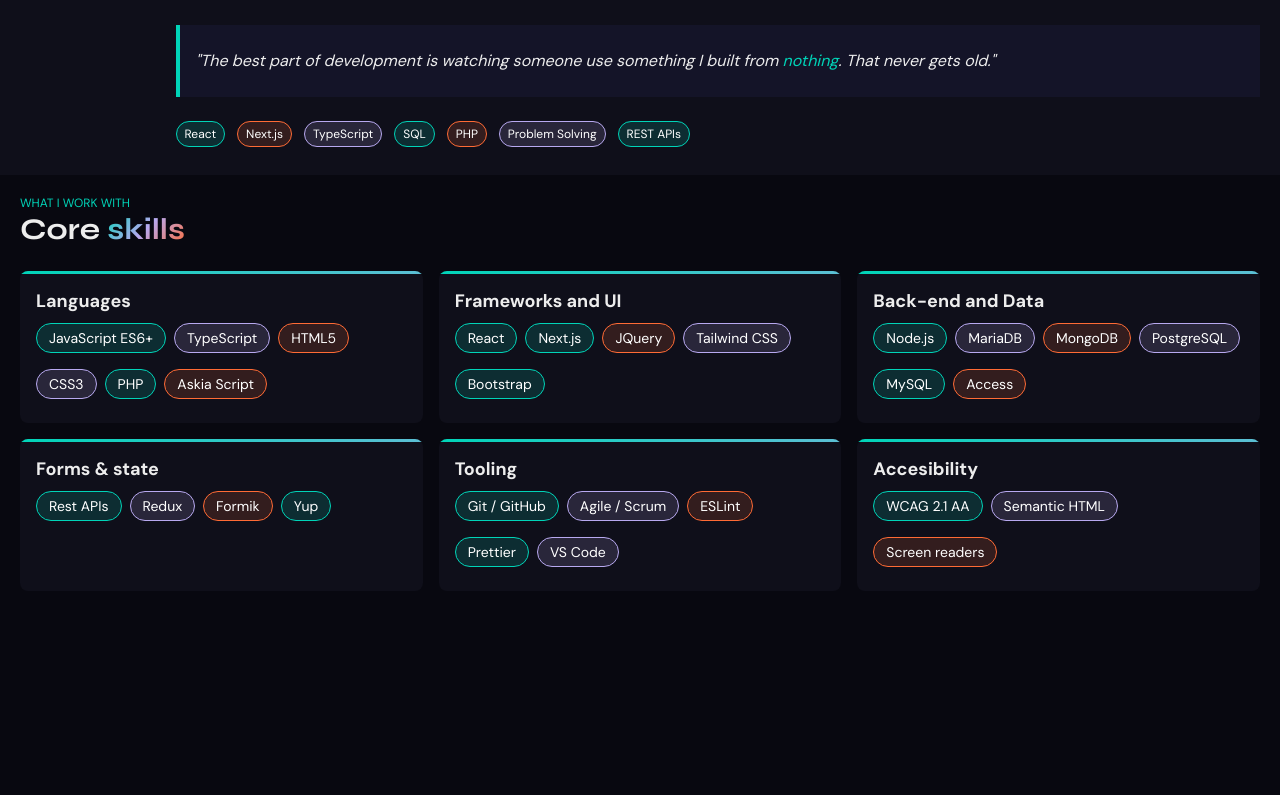
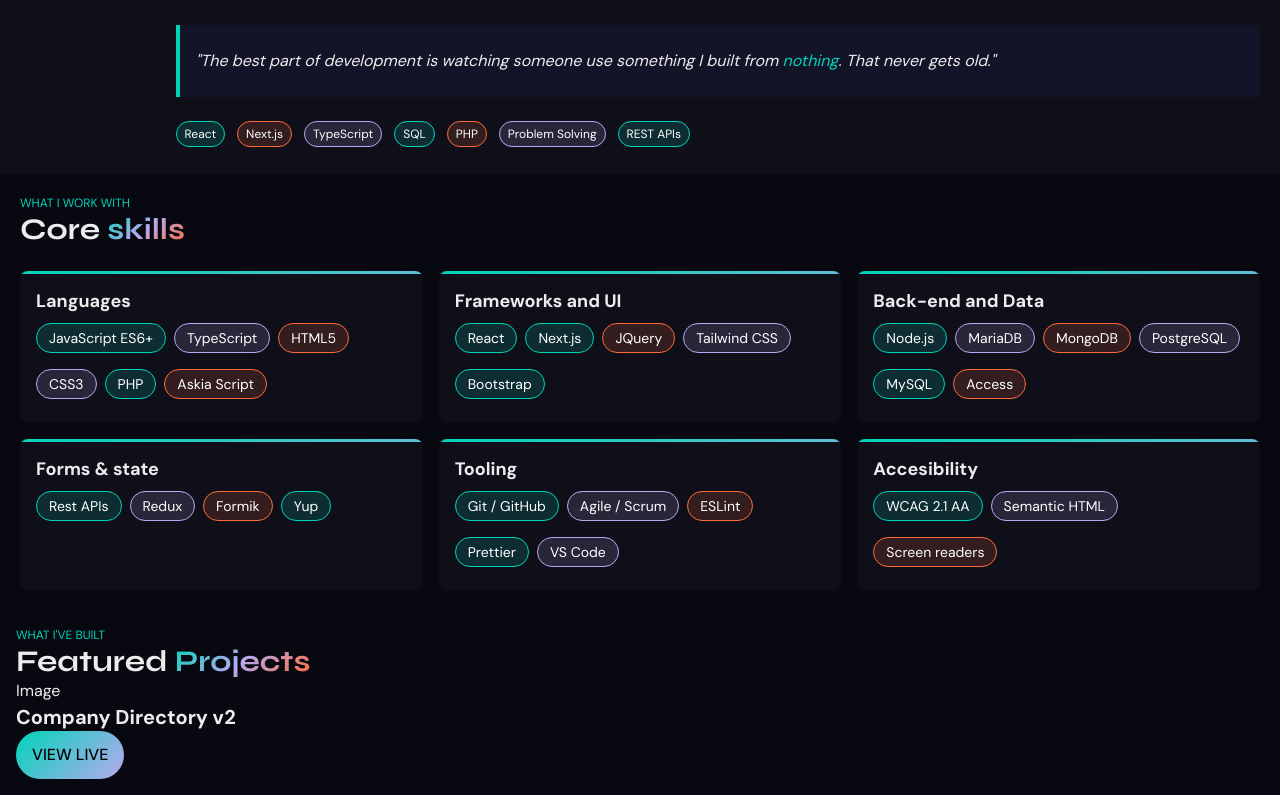
Before and after one commit to rufaro-ndhlovu/Portfolio_Website, a Next.js app: page / in a window 1280 px wide. Shown: the part 909-1704 px from the top of the page. Before the commit the page ends 1520 px from the top, so only its background shows below. Built offline with nearby package versions, Linux system fonts and the light colour scheme.

Commit message:
Feat: Add Projects section with FeaturedProjectCard component; update project interface

```diff
--- a/app/page.tsx
+++ b/app/page.tsx
@@ -2,6 +2,7 @@ import Navbar from "../components/layout/Navbar";
 import Hero from "../components/sections/Hero";
 import About from "../components/sections/About";
 import Skills from "../components/sections/Skills";
+import Projects from "../components/sections/Projects";
 
 export default function Home() {
   return (
@@ -11,6 +12,7 @@ export default function Home() {
         <Hero />
         <About />
         <Skills />
+        <Projects />
       </main>
     </div>
   );
--- a/components/sections/Projects.tsx
+++ b/components/sections/Projects.tsx
@@ -2,15 +2,20 @@ import React from "react";
 import SectionLabel from "../ui/SectionLabel";
 import SectionTitle from "../ui/SectionTitle";
 import GradientText from "../ui/GradientText";
+import FeaturedProjectCard from "../ui/FeaturedProjectCard";
 
 export default function Projects() {
   return (
     <>
-      <div>
+      <div className="p-4">
         <SectionLabel>What I've Built</SectionLabel>
         <SectionTitle>
           Featured <GradientText>Projects</GradientText>
         </SectionTitle>
+
+        <div>
+          <FeaturedProjectCard title="Company Directory v2" />
+        </div>
       </div>
     </>
   );
--- /dev/null
+++ b/components/ui/FeaturedProjectCard.tsx
@@ -0,0 +1,51 @@
+"use client";
+
+import GradientButton from "./GradientButton";
+
+type Props = {
+  id: string;
+
+  title: string;
+
+  description: string;
+
+  stackLabel: string;
+
+  liveUrl: string;
+
+  githubUrl: string;
+
+  thumbGradient: "p1" | "p2" | "p3";
+};
+
+export default function FeaturedProjectCard({
+  id,
+  title,
+  description,
+  stackLabel,
+  liveUrl,
+  githubUrl,
+  thumbGradient,
+}: Props) {
+  const thumbGradientMap = {
+    p1: "var(--grad-primary)",
+    p2: "var(--grad-teal-lav)",
+    p3: "var(--grad-lav-orange)",
+  };
+
+  const handleClick = () => {
+    return;
+  };
+
+  return (
+    <>
+      <div>
+        <div>Image</div>
+        <div>{stackLabel}</div>
+        <h3 className="text-xl font-bold">{title}</h3>
+        <p className="text-gray-600">{description}</p>
+        <GradientButton onClick={handleClick}>VIEW LIVE</GradientButton>
+      </div>
+    </>
+  );
+}
--- /dev/null
+++ b/components/ui/GradientLink.tsx
@@ -0,0 +1,17 @@
+type Props = {
+  children: React.ReactNode;
+  href: string;
+};
+
+export default function GradientLink({ children, href }: Props) {
+  return (
+    <>
+      <a
+        className="btn-gradient inline-flex items-center justify-center px-4 py-3 rounded-full font-medium text-black"
+        href={href}
+      >
+        {children}
+      </a>
+    </>
+  );
+}
--- /dev/null
+++ b/components/ui/SmallProjectCard.tsx
@@ -0,0 +1,7 @@
+export default function SmallProjectCard() {
+  return (
+    <>
+      <div></div>
+    </>
+  );
+}
--- a/data/projects.ts
+++ b/data/projects.ts
@@ -2,8 +2,6 @@ export interface Project {
   id: string;
 
   title: string;
-
-  subtitle?: string;
 
   description: string;
 
@@ -11,13 +9,11 @@ export interface Project {
 
   stack: string[];
 
-  stackLabel: string; // short label for badge e.g. "React · Next.js · Firebase"
+  stackLabel: string;
 
   liveUrl: string;
 
   githubUrl: string;
 
-  featured: boolean;
-
   thumbGradient: "p1" | "p2" | "p3";
 }
```
